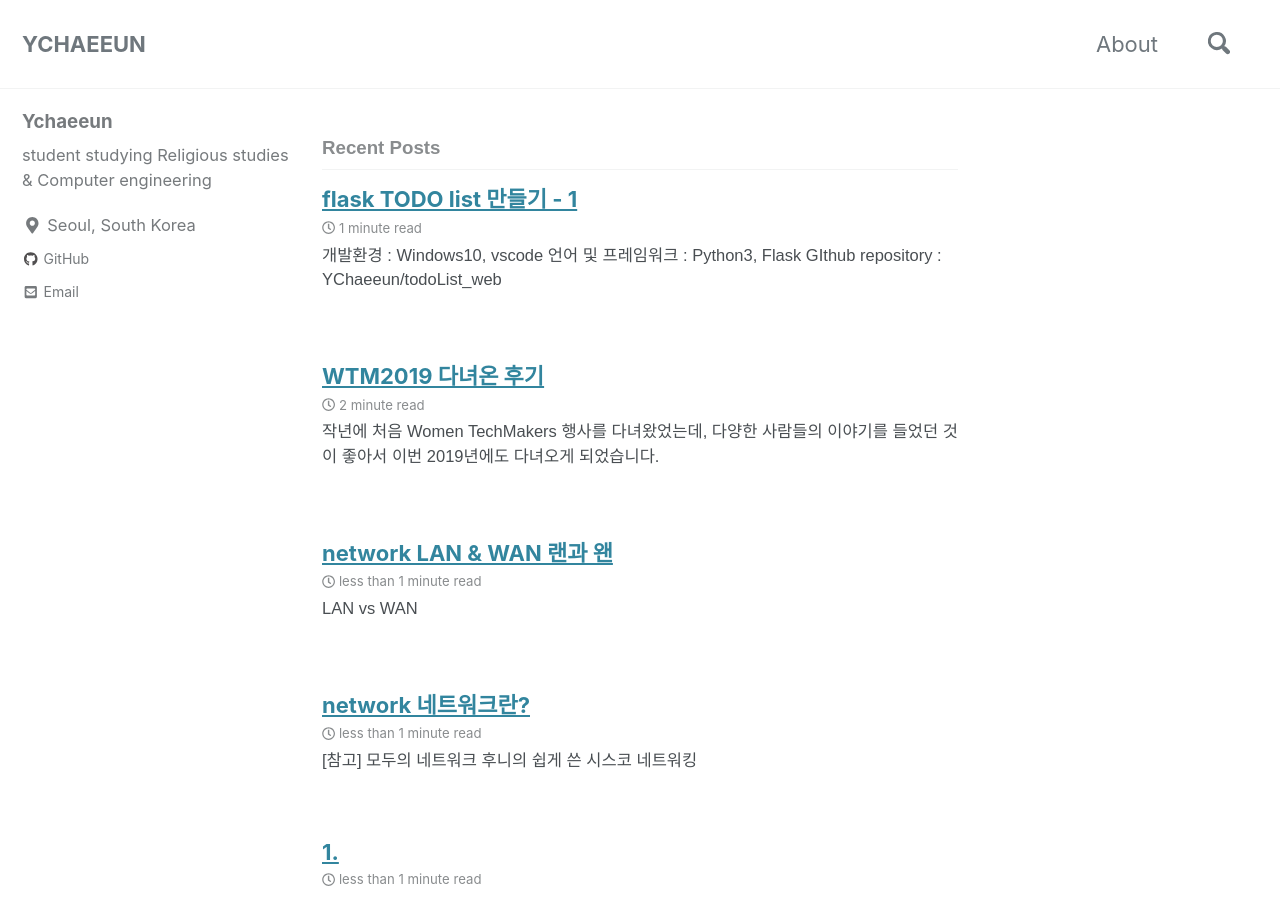
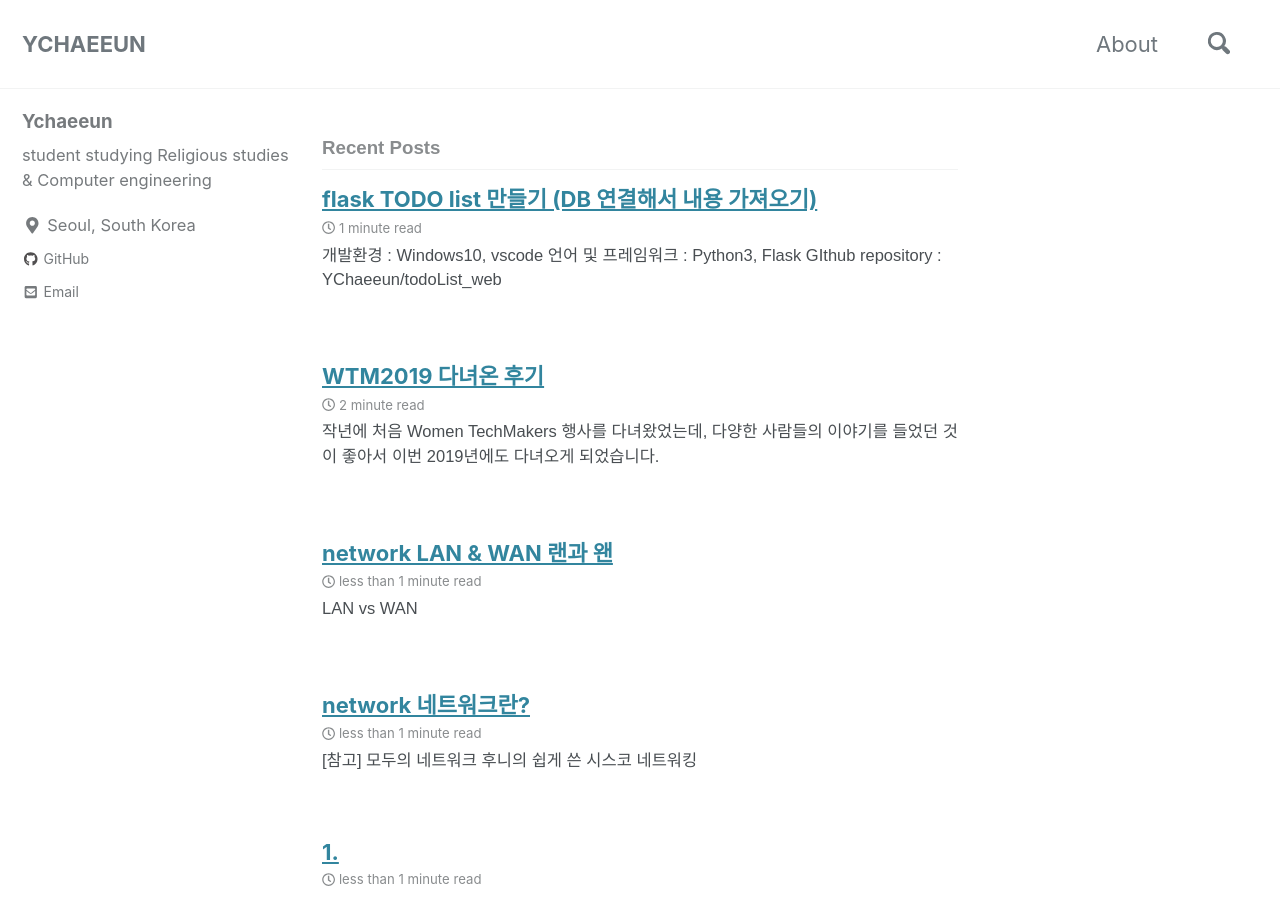
Before and after one commit to YChaeeun/ychaeeun.github.io, a Jekyll site: the page built from index.html, in a window 1280 px wide and 900 px high. Built offline with Jekyll 4.4.1, drawn with Linux system fonts in a browser that asks for light colours; cached includes are drawn as plain includes; the list of posts is cut into pages by our own code; comment, search, counter and statistics services are not loaded; a style sheet for code colours, icons or effects is not loaded.

Commit message:
Update 2019-04-14-todo-list-1.md

````diff
--- a/_posts/2019-04-14-todo-list-1.md
+++ b/_posts/2019-04-14-todo-list-1.md
@@ -1,5 +1,5 @@
 ---
-title: flask TODO list 만들기 - 1
+title: flask TODO list 만들기 (DB 연결해서 내용 가져오기)
 date: 2019-04-14
 tags:
  - todolist
@@ -156,8 +156,8 @@ def index():
 
 index.html
 
-```
-{% for obj in data_list%}
+```html
+{% for obj in data_list %}
 <tbody>
 	<tr>
 		<td style="width:10%;padding-right:5px">{{obj.todo_importance}}</td>
````
